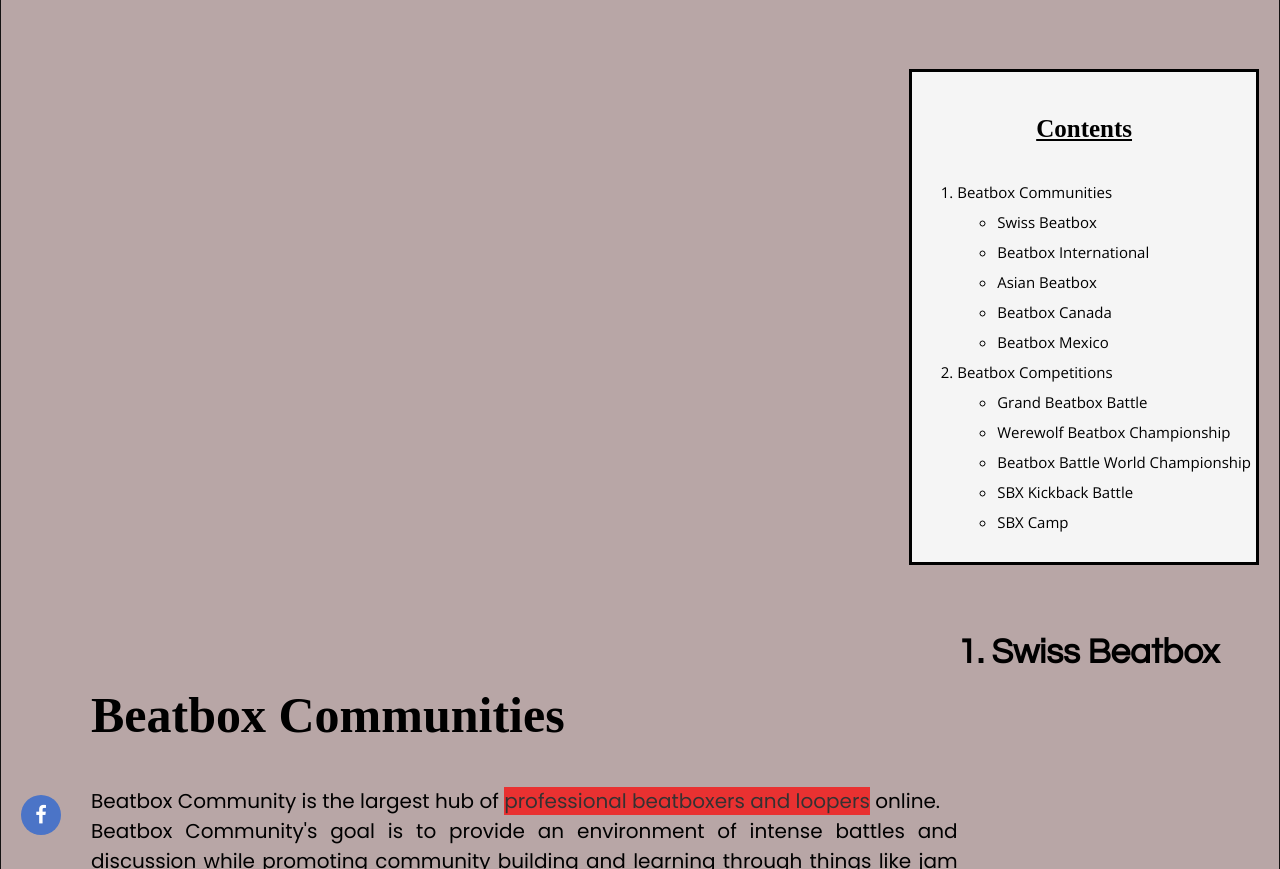
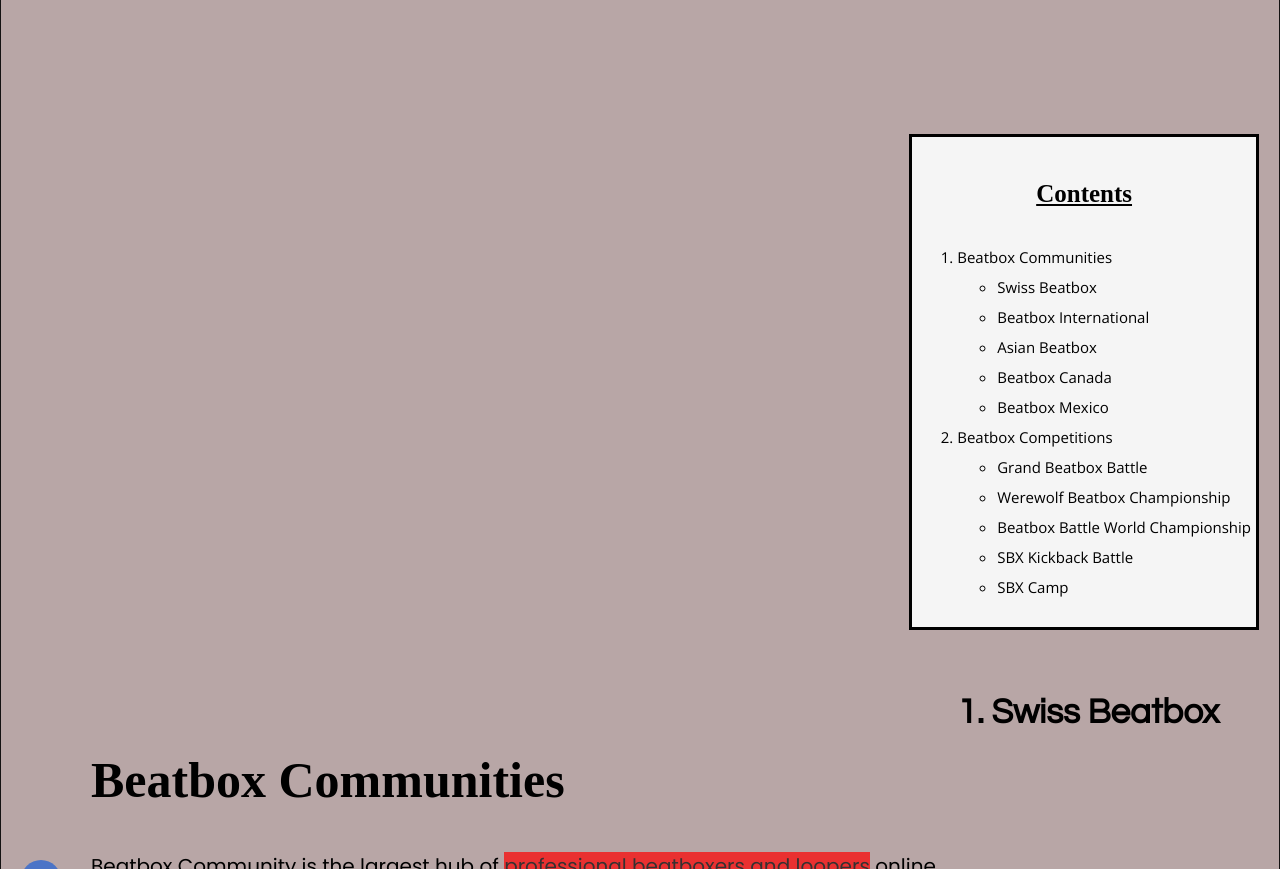
Before and after one commit to Aryan0908/beatbox, a plain HTML site: page index.html in a window 1280 px wide. Shown: the part 980-1849 px from the top of the page. Drawn offline with nearby package versions, Linux system fonts and the light colour scheme; a web font is replaced by a local one.

Commit message:
Update Beatbox.css

```diff
--- a/Beatbox.css
+++ b/Beatbox.css
@@ -75,7 +75,7 @@
 
 #both{
     width: 100%;
-    height: 550px;
+    height: 610px;
 
     margin-bottom: 50px;
 
@@ -85,7 +85,7 @@
 #table{
     float: right;
     border: black solid 3px;
-    margin-top: 50px;
+    margin-top: 115px;
     padding: 10px 5px 10px 5px;
     background-color: whitesmoke;
 
```
